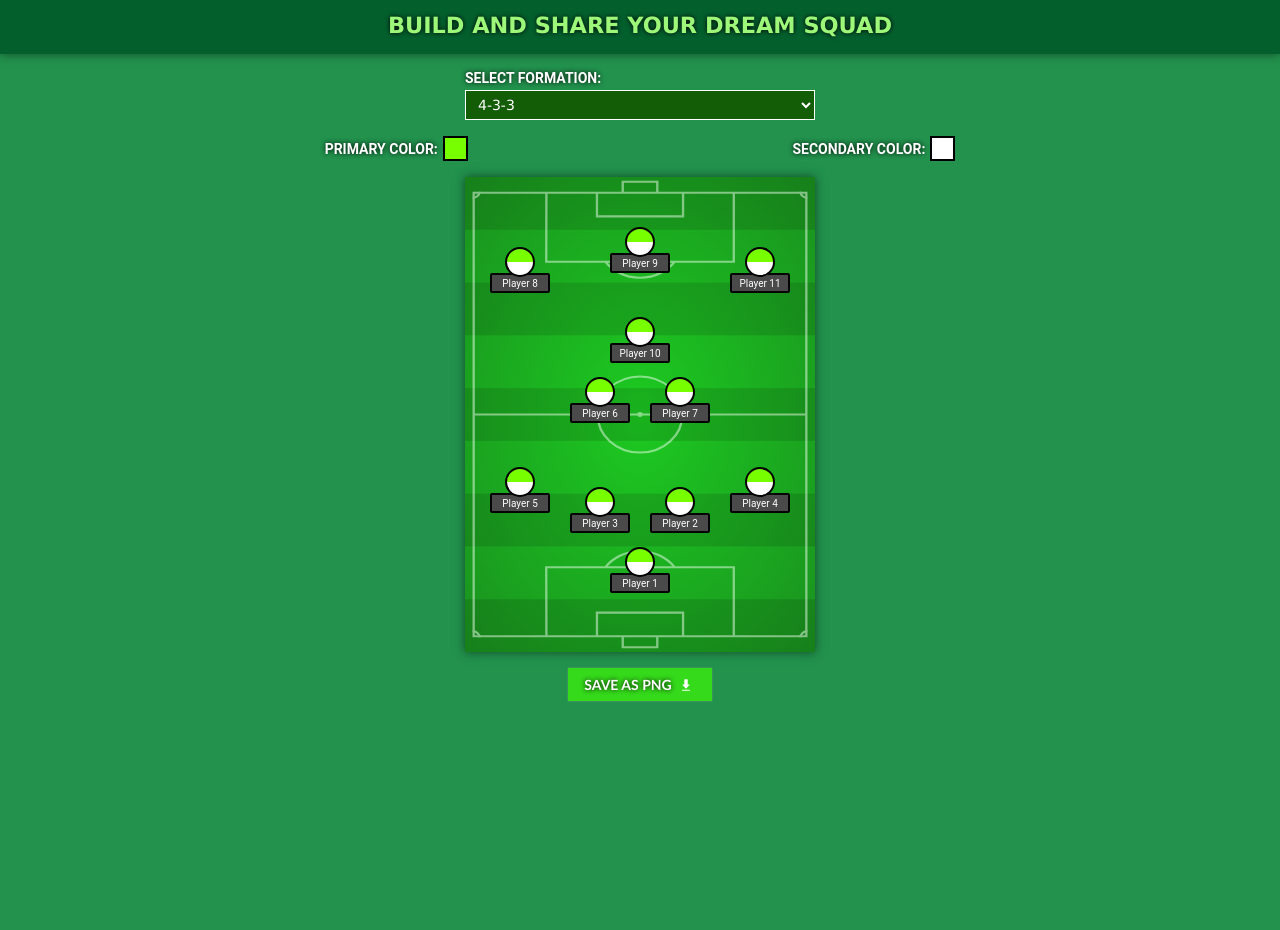
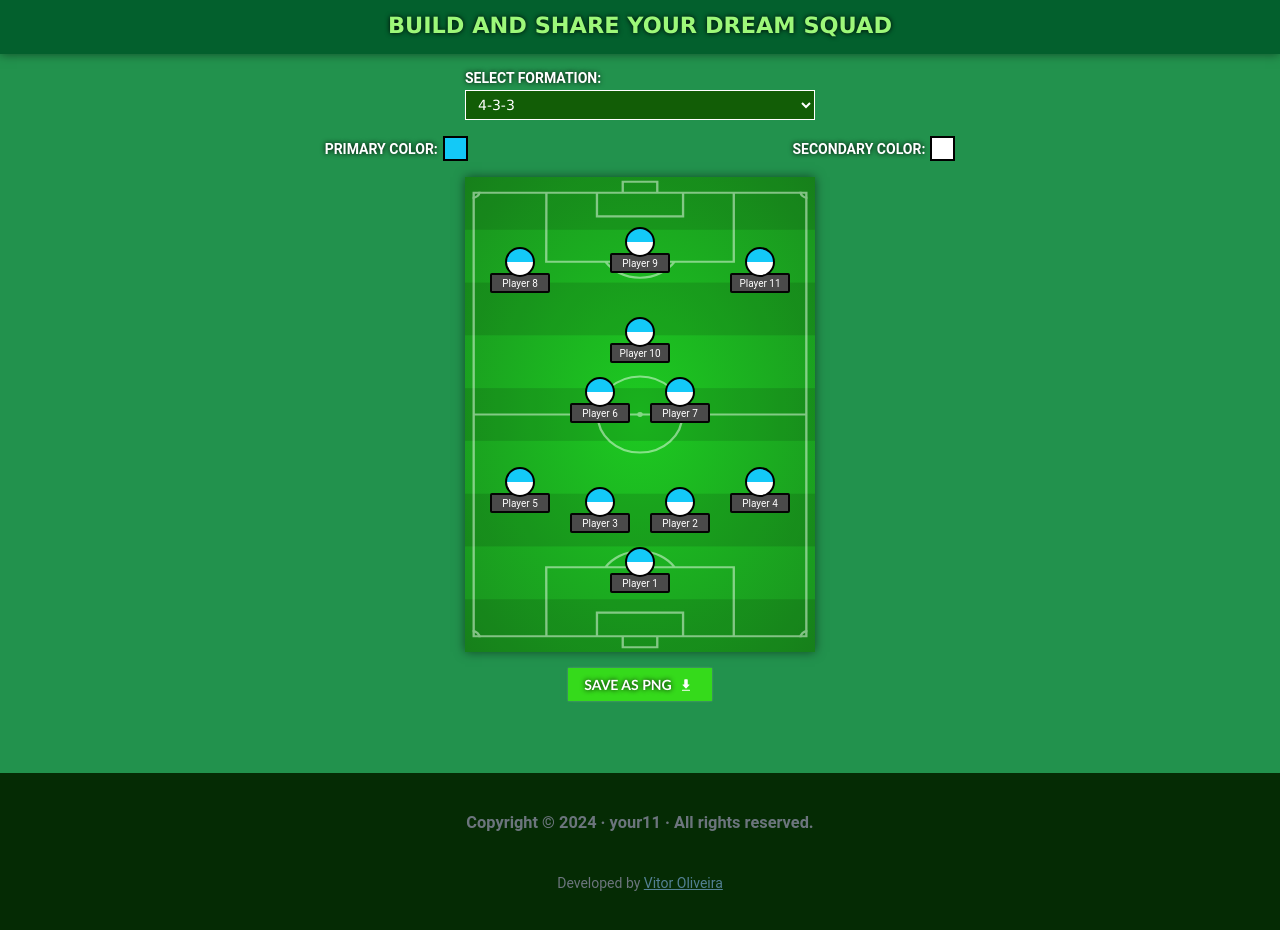
Before and after one commit to JoseVitorOliveira/your11, a React (Vite) app: page / in a window 1280 px wide. Shown: the part 100-1030 px from the top of the page. Before the commit the page ends 817 px from the top, so only its background shows below. Built offline with nearby package versions, Linux system fonts and the light colour scheme.

Commit message:
colorpicker adjustments and footer component

```diff
--- a/src/App.tsx
+++ b/src/App.tsx
@@ -5,11 +5,12 @@ import exportAsImage from "./utils/exportAsImage";
 import Header from "./components/Header";
 import downloadIcon from "./assets/images/download.svg";
 import "./style.css";
+import Footer from "./components/Footer";
 
 function App() {
   const [formation, setFormation] = useState("4-3-3");
 
-  const [primaryColor, setPrimaryColor] = useState("#77ff00");
+  const [primaryColor, setPrimaryColor] = useState("#13c9f7");
   const [secondaryColor, setSecondaryColor] = useState("#ffffff");
 
   const handleFormationChange = (e: React.ChangeEvent<HTMLSelectElement>) => {
@@ -74,6 +75,7 @@ function App() {
           Save as PNG <img src={downloadIcon} alt="download icon" />
         </button>
       </main>
+      <Footer />
     </>
   );
 }
--- a/src/components/ColorPicker/index.tsx
+++ b/src/components/ColorPicker/index.tsx
@@ -1,5 +1,5 @@
-import React, { useState } from "react";
-import { GithubPicker, ColorResult } from "react-color";
+import React, { useState, useRef, useEffect } from "react";
+import { BlockPicker, ColorResult } from "react-color";
 import "./styles.css";
 
 interface ColorPickerProps {
@@ -14,6 +14,23 @@ const ColorPicker: React.FC<ColorPickerProps> = ({
   label,
 }) => {
   const [showPicker, setShowPicker] = useState(false);
+  const containerRef = useRef<HTMLDivElement>(null);
+
+  useEffect(() => {
+    const handleClickOutside = (event: MouseEvent) => {
+      if (
+        containerRef.current &&
+        !containerRef.current.contains(event.target as Node)
+      ) {
+        setShowPicker(false);
+      }
+    };
+
+    document.addEventListener("mousedown", handleClickOutside);
+    return () => {
+      document.removeEventListener("mousedown", handleClickOutside);
+    };
+  }, []);
 
   const handleClick = () => {
     setShowPicker(!showPicker);
@@ -24,7 +41,7 @@ const ColorPicker: React.FC<ColorPickerProps> = ({
   };
 
   return (
-    <div className="pallete-wrapper">
+    <div className="pallete-wrapper" ref={containerRef}>
       <div className="color-label">
         <label>{label}:</label>
         <div
@@ -35,10 +52,23 @@ const ColorPicker: React.FC<ColorPickerProps> = ({
       </div>
       {showPicker && (
         <div className="pallete-color-picker">
-          <GithubPicker
+          <BlockPicker
             color={color}
             onChange={onChange}
             onChangeComplete={handleClose}
+            triangle="hide"
+            colors={[
+              "#f2eeee",
+              "#009300",
+              "#c20303",
+              "#c2af03",
+              "#000000",
+              "#014dff",
+              "#6CABDD",
+              "#ff7620",
+              "#4f0e72",
+              "#813106",
+            ]}
           />
         </div>
       )}
--- a/src/components/ColorPicker/styles.css
+++ b/src/components/ColorPicker/styles.css
@@ -1,9 +1,6 @@
 .pallete-wrapper {
     position: relative;
     display: flex;
-    justify-content: center;
-    align-items: center;
-
 }
 
 .color-label {
@@ -32,6 +29,8 @@
 .pallete-color-picker {
     display: flex;
     position: absolute;
+    top: 30px;
+    left: 0px;
     z-index: 2;
 
 }
--- /dev/null
+++ b/src/components/Footer/index.tsx
@@ -0,0 +1,22 @@
+import "./styles.css";
+
+const Footer = () => {
+  const currentYear = new Date().getFullYear();
+  return (
+    <footer>
+      <h3>Copyright &copy; {currentYear} · your11 · All rights reserved.</h3>
+      <span>
+        Developed by{" "}
+        <a
+          target="_blank"
+          rel="noopener noreferrer"
+          href="https://github.com/JoseVitorOliveira/"
+        >
+          Vitor Oliveira
+        </a>
+      </span>
+    </footer>
+  );
+};
+
+export default Footer;
--- /dev/null
+++ b/src/components/Footer/styles.css
@@ -0,0 +1,25 @@
+footer {
+    background-color: #052b04;
+    margin-top: 3.5rem;
+    padding: 20px 0;
+    text-align: center;
+    bottom: 0;
+    width: 100%;
+    line-height: 60px;
+    color: #6c757d;
+    font-size: 14px;
+    font-weight: 400;
+    z-index: 1;
+}
+
+a {
+    color: #548194;
+}
+
+a:hover {
+    color: #fff;
+}
+
+a:active {
+    color: #fff;
+}
--- a/src/style.css
+++ b/src/style.css
@@ -69,6 +69,10 @@ main {
     outline: 2px solid #fff;
 }
 
+.save-button:hover {
+    background-color: rgb(21, 89, 10);
+}
+
 .save-button img {
     width: 20px;
     height: 14px;
```
